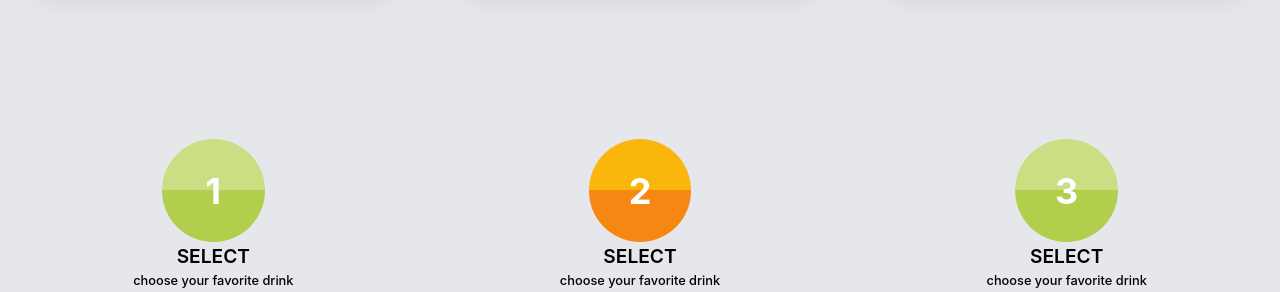
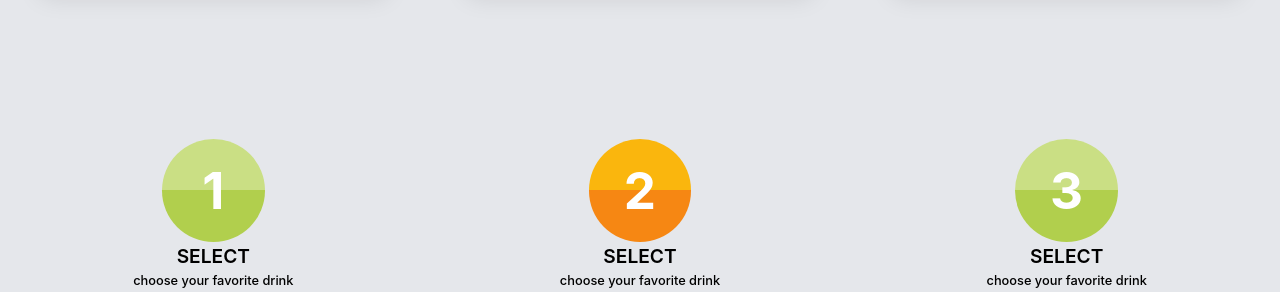
Before and after one commit to 0107shubham/task3-intership, a React (Create React App) app: page / in a window 1280 px wide. Shown: the part 2400-2692 px from the top of the page. Built offline with nearby package versions, Linux system fonts and the light colour scheme.

Commit message:
inital product

```diff
--- a/src/Components/Purchase/index.js
+++ b/src/Components/Purchase/index.js
@@ -13,7 +13,7 @@ const Purchase = () => {
         <div className=" flex flex-col justify-center items-center">
           <div
             style={circleStyle}
-            className=" h-[8vw] w-[8vw]  rounded-full flex flex-col justify-center items-center text-white font-bold text-4xl"
+            className=" h-[8vw] w-[8vw]  rounded-full flex flex-col justify-center items-center text-white font-bold text-[4vw]"
           >
             1
           </div>
@@ -23,7 +23,7 @@ const Purchase = () => {
         <div className=" flex flex-col justify-center items-center">
           <div
             style={circleStyleMiddle}
-            className=" h-[8vw] w-[8vw]   rounded-full flex flex-col justify-center items-center text-white font-bold text-4xl"
+            className=" h-[8vw] w-[8vw]   rounded-full flex flex-col justify-center items-center text-white font-bold text-[4vw]"
           >
             2
           </div>
@@ -33,7 +33,7 @@ const Purchase = () => {
         <div className=" flex flex-col justify-center items-center">
           <div
             style={circleStyle}
-            className=" h-[8vw] w-[8vw]   rounded-full flex flex-col justify-center items-center text-white font-bold text-4xl"
+            className=" h-[8vw] w-[8vw]   rounded-full flex flex-col justify-center items-center text-white font-bold  text-[4vw]"
           >
             3
           </div>
--- a/src/Components/Review/index.js
+++ b/src/Components/Review/index.js
@@ -21,14 +21,14 @@ const Review = () => {
           dots: true,
         },
       },
-      // {
-      //   breakpoint: 628,
-      //   settings: {
-      //     slidesToShow: 2,
-      //     slidesToScroll: 2,
-      //     initialSlide: 2,
-      //   },
-      // },
+      {
+        breakpoint: 628,
+        settings: {
+          slidesToShow: 2,
+          slidesToScroll: 2,
+          initialSlide: 2,
+        },
+      },
       // {
       //   breakpoint: 480,
       //   settings: {
```
